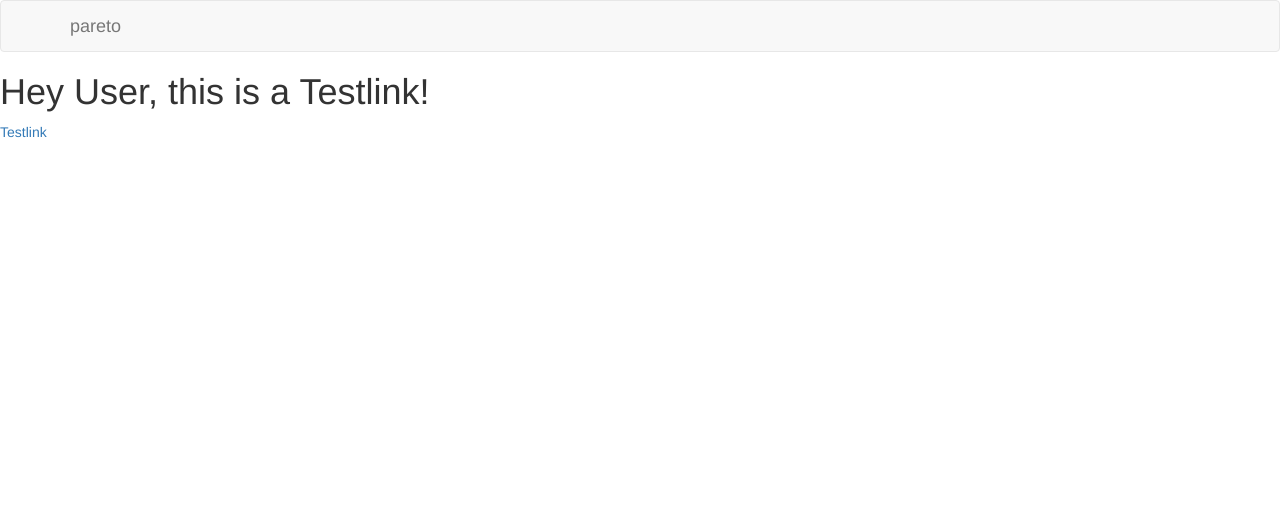
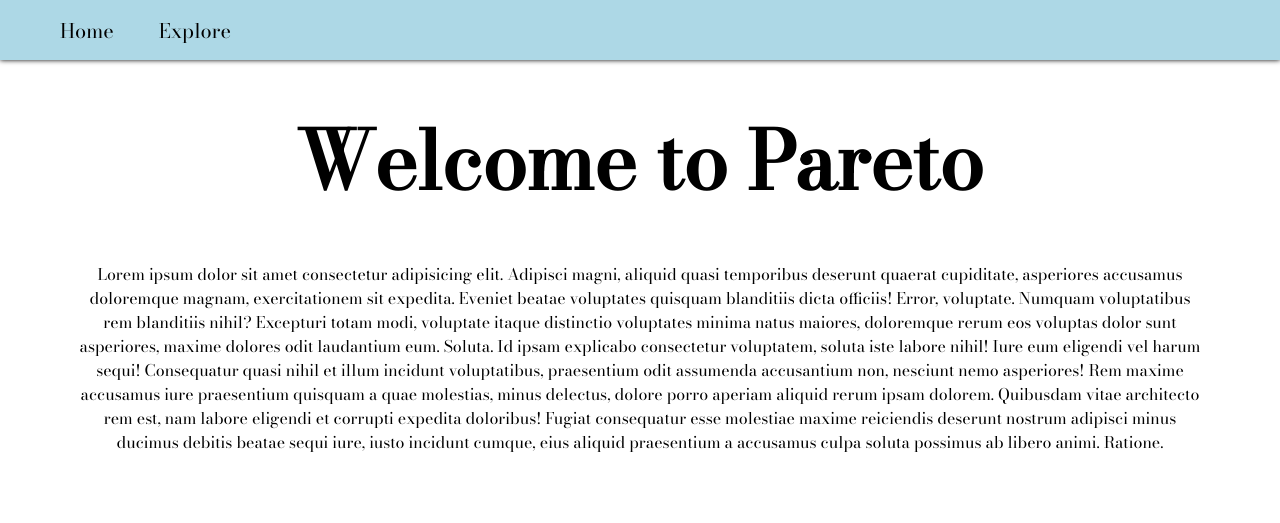
Before and after one commit to Janolem/pareto, a Flask app: page /home in a window 1280 px wide. Shown: the top 523 px of the page. Run offline with Flask 3, Linux system fonts and the light colour scheme; parts of the project's set-up code (start-up, migrations or seed data) failed here and were passed over; some libraries are stand-ins or nearby versions.

Commit message:
MVP1 Adjustments

```diff
--- a/app/__init__.py
+++ b/app/__init__.py
@@ -13,7 +13,7 @@ def init_app():
 
     bootstrap.init_app(app)
     babel.init_app(app)
-
+    app.static_folder = 'static'
     with app.app_context():
         #Import parts of core flask app
         from . import routes
--- a/app/routes.py
+++ b/app/routes.py
@@ -12,3 +12,11 @@ def home():
         'home.html',
         title=_('Home')
     )
+
+@app.route('/pareto')
+def pareto():
+    """pareto front"""
+    return render_template(
+        'pareto.html',
+        title=_('Pareto Front')
+    )
--- /dev/null
+++ b/app/static/stylesheets/style.css
@@ -0,0 +1,50 @@
+/* my own html */
+html {
+	margin: 0;
+	padding: 0;
+	}
+body {
+    font-family: 'Bodoni Moda', serif;
+    margin-top: 30px;
+	padding: 30px;
+	}
+header {
+        background-color: lightblue;
+        color: white;
+        position: fixed;
+        top: 0;
+        left: 0;
+        right: 0;
+        height: 60px;
+        display: flex;
+        align-items: center;
+        box-shadow: 0 0 5px 0 black;
+    }
+header * {
+        display: inline;
+        font-size: 20px;
+}
+header li {
+        margin: 20px;
+}
+header li a {
+    color: black;
+    text-decoration: none;
+}
+
+h1 {
+    font-size: 80px;
+    margin: 0px
+}
+h2 {
+    font-style: italic;
+    font-size: 20px;
+}
+body .centrictext{
+    text-align: center;
+    position: relative ;
+    margin:40px
+}
+iframe{
+    border: 0px;
+}
--- a/app/templates/base.html
+++ b/app/templates/base.html
@@ -1,24 +1,25 @@
-{% extends 'bootstrap/base.html' %}
-
-{% block title %}
-    {% if title %}{{ title }} - pareto{% else %}{{ _('Welcome to pareto') }}{% endif %}
-{% endblock %}
-
-{% block navbar %}
-    <nav class="navbar navbar-default">
-        <div class="container">
-            <div class="navbar-header">
-                <button type="button" class="navbar-toggle collapsed" data-toggle="collapse" data-target="#bs-example-navbar-collapse-1" aria-expanded="false">
-                    <span class="sr-only">Toggle navigation</span>
-                    <span class="icon-bar"></span>
-                </button>
-                <a class="navbar-brand" href="{{ url_for('home') }}">pareto</a>
-            </div>
-        </div>
-    </nav>
-{% endblock %}
-
-{% block content %}
-        {# application content needs to be provided in the app_content block #}
-        {% block app_content %}{% endblock %}
-{% endblock %}
+<!DOCTYPE html>
+<html lang="en">
+<head>
+    <style>
+        @import url('https://fonts.googleapis.com/css2?family=Bodoni+Moda&display=swap');
+    </style>
+    <meta charset="UTF-8">
+    <meta http-equiv="X-UA-Compatible" content="IE=edge">
+    <meta name="viewport" content="width=device-width, initial-scale=1.0">
+    <link rel="stylesheet" href="{{ url_for('static', filename='/stylesheets/style.css') }}">
+    <title>Pareto</title>
+</head>
+<body>
+    <header>
+        <nav class="menu">
+            <ul>
+                <li><a href="{{ url_for('home') }}">Home</a></li>
+                <li><a href="{{ url_for('pareto') }}">Explore</a></li>
+            </ul>
+        </nav>
+    </header>
+    {% block content %}
+    {% endblock %}
+</body>
+</html>
--- a/app/templates/home.html
+++ b/app/templates/home.html
@@ -1,6 +1,10 @@
 {% extends "base.html" %}
 
-{% block app_content %}
-    <h1>Hey User, this is a Testlink!</h1>
-    <a href="/dashapp/" class="dash-link">Testlink</a>
+{% block content %}
+    <h1 class=centrictext>Welcome to Pareto</h1>
+    <p class=centrictext>Lorem ipsum dolor sit amet consectetur adipisicing elit. Adipisci magni, aliquid quasi temporibus deserunt quaerat cupiditate, asperiores accusamus doloremque magnam, exercitationem sit expedita. Eveniet beatae voluptates quisquam blanditiis dicta officiis!
+    Error, voluptate. Numquam voluptatibus rem blanditiis nihil? Excepturi totam modi, voluptate itaque distinctio voluptates minima natus maiores, doloremque rerum eos voluptas dolor sunt asperiores, maxime dolores odit laudantium eum. Soluta.
+    Id ipsam explicabo consectetur voluptatem, soluta iste labore nihil! Iure eum eligendi vel harum sequi! Consequatur quasi nihil et illum incidunt voluptatibus, praesentium odit assumenda accusantium non, nesciunt nemo asperiores!
+    Rem maxime accusamus iure praesentium quisquam a quae molestias, minus delectus, dolore porro aperiam aliquid rerum ipsam dolorem. Quibusdam vitae architecto rem est, nam labore eligendi et corrupti expedita doloribus!
+    Fugiat consequatur esse molestiae maxime reiciendis deserunt nostrum adipisci minus ducimus debitis beatae sequi iure, iusto incidunt cumque, eius aliquid praesentium a accusamus culpa soluta possimus ab libero animi. Ratione.</p>
 {% endblock %}
```
Also changed, not shown: app/dashplots/layout.py (deleted, +0 -14 lines), app/dashplots/pareto.py (+4 -18 lines), app/templates/pareto.html (added, +12 -0 lines), app/templates/style.css (deleted, +0 -194 lines).
